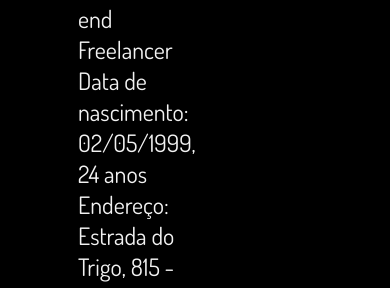
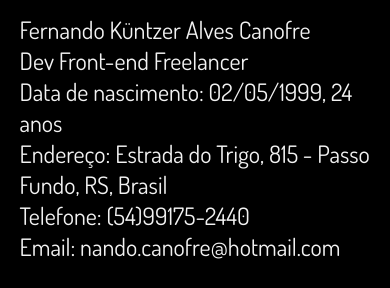
Before and after one commit to FernandoCanofre/portifolio, a plain HTML site: page resume.html in a window 390 px wide. Shown: the part 391-679 px from the top of the page. Drawn offline with nearby package versions, Linux system fonts and the light colour scheme.

Commit message:
Update styles.css

```diff
--- a/estilos/styles.css
+++ b/estilos/styles.css
@@ -213,4 +213,14 @@ li {
         width: auto;
     }
 
+    .curriculo {
+        flex-direction: column-reverse;
+        padding: 5%;
+
+    }
+
+    .curriculo-conteudo {
+        width: auto;
+    }
+
 }
```
